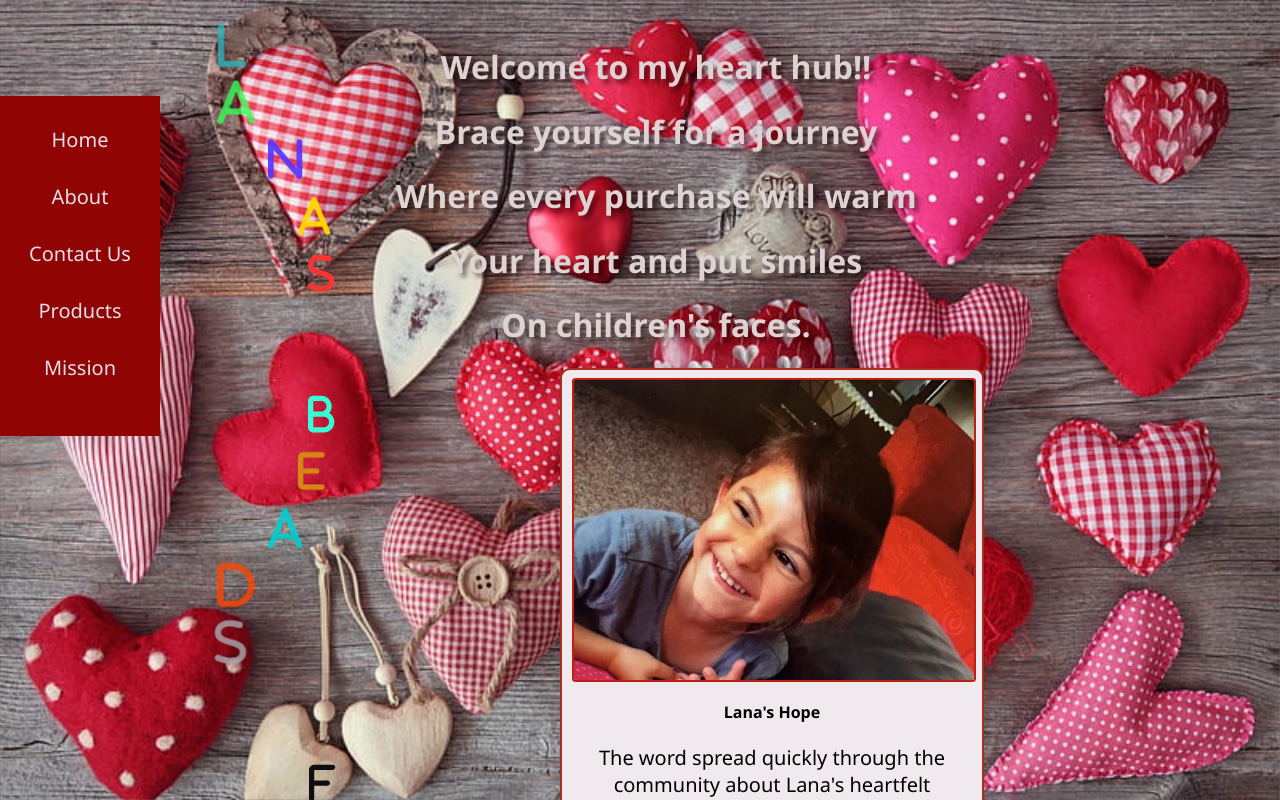
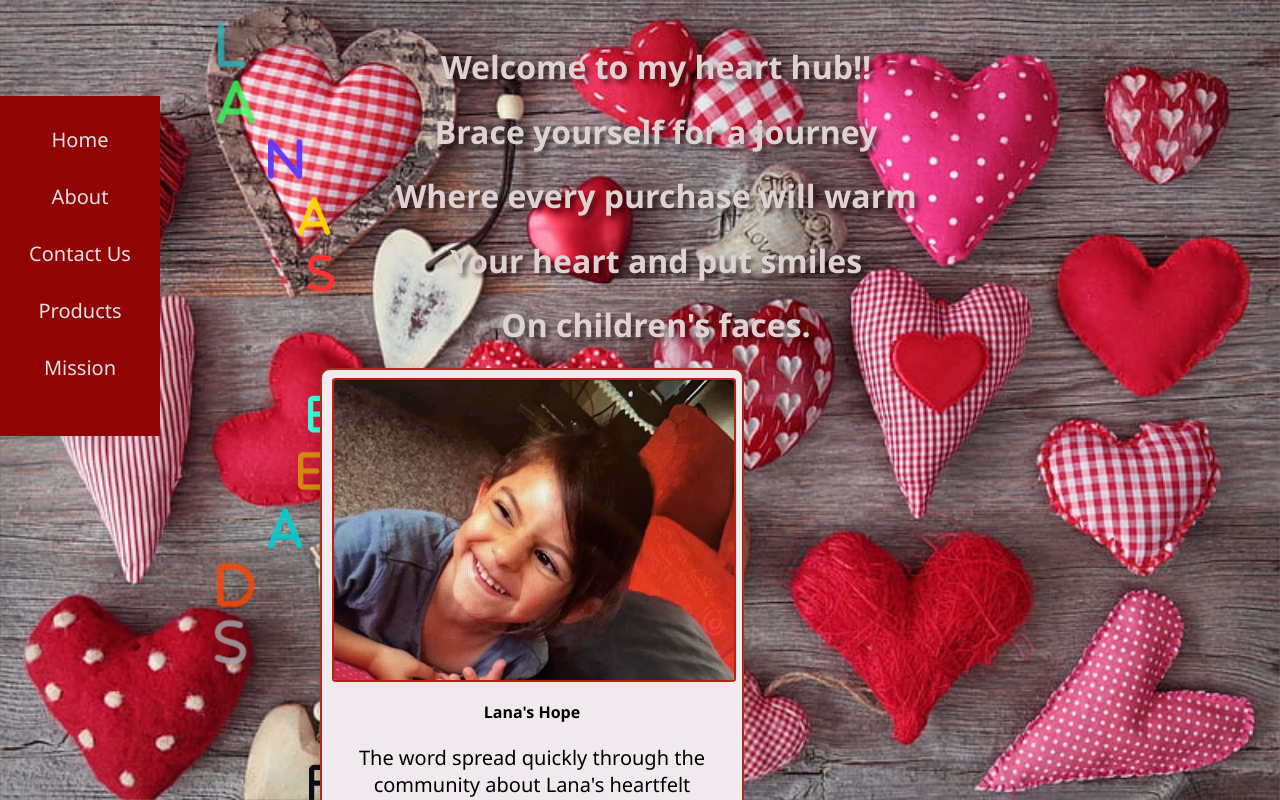
Before and after one commit to Fatima1964/BeadsForHope, a React (Create React App) app: page /about in a window 1280 px wide. Shown: the top 800 px of the page. Built offline with nearby package versions, Linux system fonts and the light colour scheme.

Commit message:
Edited css

```diff
--- a/src/components/About.css
+++ b/src/components/About.css
@@ -4,7 +4,7 @@
 .about-container {
   position: absolute;
   top: 23em; /* Adjust top position as needed */
-  left: 35em;
+  left: 20em;
   display: grid;
   flex-direction: column;
   align-items: center;
--- a/src/components/Mission.css
+++ b/src/components/Mission.css
@@ -4,7 +4,7 @@
   display:grid;
     width: 10em;
     margin: 20px auto;
-    margin-left: 40em;
+    margin-left: 30em;
     margin-top: 0em;
     padding: 20px;
     color:white;
```
